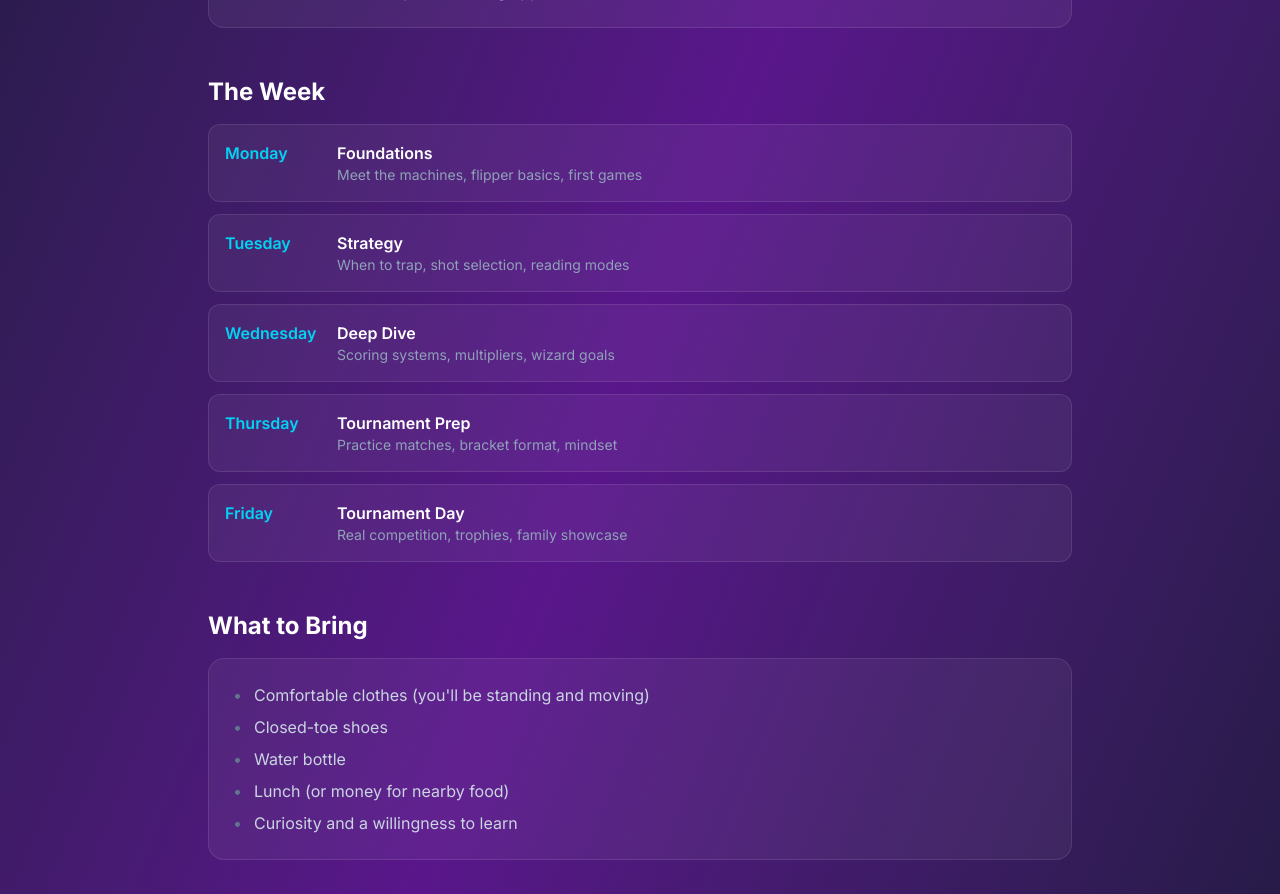
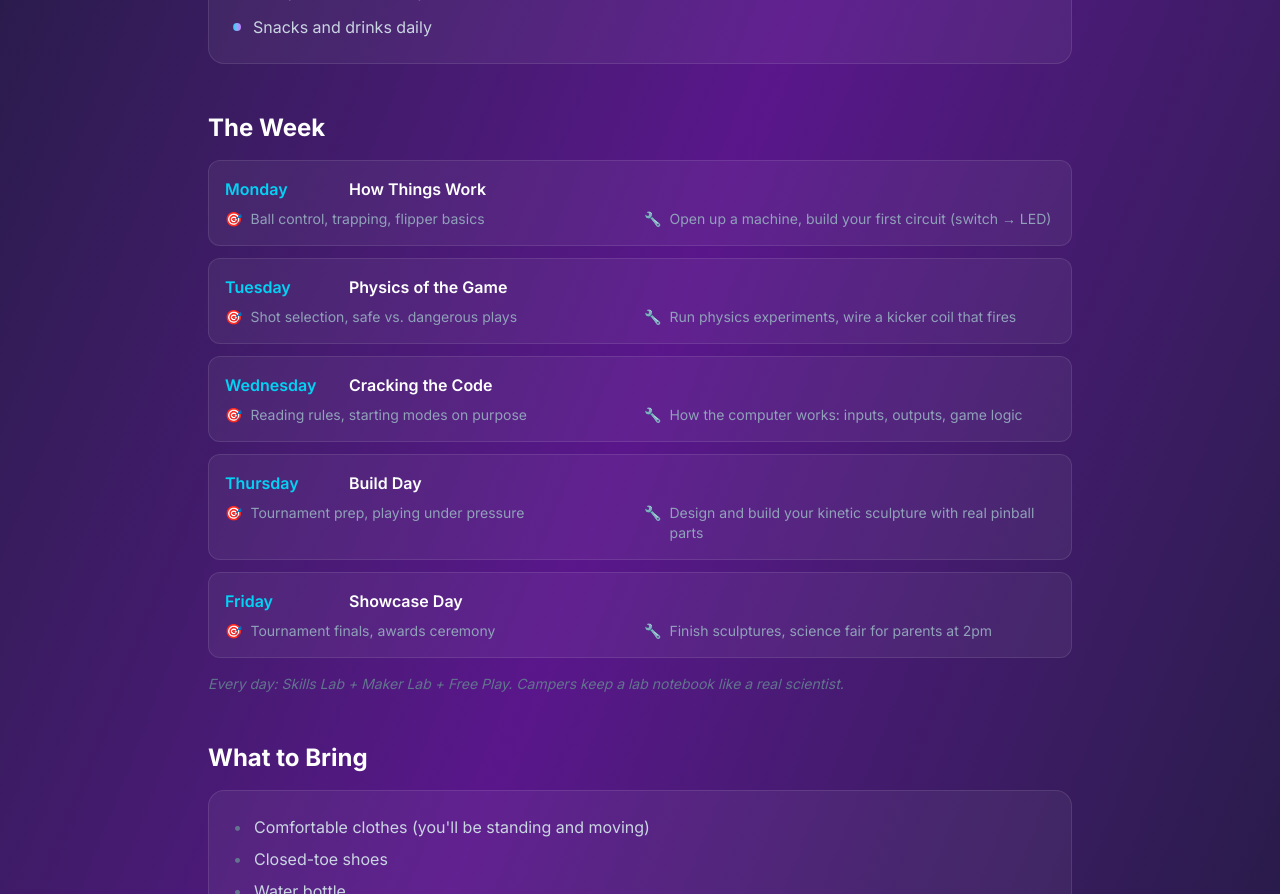
Before and after one commit to Multiball-Academy/website, a Next.js app: page /register in a window 1280 px wide. Shown: the part 1220-2114 px from the top of the page. Built offline with nearby package versions, Linux system fonts and the light colour scheme.

Commit message:
Update week schedule with actual curriculum - add maker lab details

```diff
--- a/src/app/register/page.tsx
+++ b/src/app/register/page.tsx
@@ -98,12 +98,13 @@ export default function RegisterPage() {
             <ul className="space-y-3 text-slate-300">
               {[
                 "Full week of instruction (Mon–Fri, 9am–3pm)",
-                "Professional pinball machines to practice on",
-                "Maker lab projects (circuits, mechanisms, art)",
-                "Friday tournament with trophies",
-                "Camp t-shirt",
-                "Snacks and drinks",
-                "Access to Coach Flip AI coaching app",
+                "Professional pinball machines to learn and compete on",
+                "Maker lab supplies: switches, LEDs, solenoids, wiring",
+                "Build a kinetic sculpture with real pinball parts (yours to keep!)",
+                "Lab notebook for experiments and designs",
+                "Friday tournament with trophies + science fair for parents",
+                "Camp t-shirt and completion certificate",
+                "Snacks and drinks daily",
               ].map((item) => (
                 <li key={item} className="flex items-start gap-3">
                   <span className="w-2 h-2 rounded-full bg-gradient-to-r from-cyan-400 to-purple-400 mt-2 flex-shrink-0"></span>
@@ -119,26 +120,61 @@ export default function RegisterPage() {
           <h2 className="text-2xl font-bold text-white mb-4">The Week</h2>
           <div className="space-y-3">
             {[
-              { day: "Monday", focus: "Foundations", desc: "Meet the machines, flipper basics, first games" },
-              { day: "Tuesday", focus: "Strategy", desc: "When to trap, shot selection, reading modes" },
-              { day: "Wednesday", focus: "Deep Dive", desc: "Scoring systems, multipliers, wizard goals" },
-              { day: "Thursday", focus: "Tournament Prep", desc: "Practice matches, bracket format, mindset" },
-              { day: "Friday", focus: "Tournament Day", desc: "Real competition, trophies, family showcase" },
+              {
+                day: "Monday",
+                focus: "How Things Work",
+                skills: "Ball control, trapping, flipper basics",
+                maker: "Open up a machine, build your first circuit (switch → LED)"
+              },
+              {
+                day: "Tuesday",
+                focus: "Physics of the Game",
+                skills: "Shot selection, safe vs. dangerous plays",
+                maker: "Run physics experiments, wire a kicker coil that fires"
+              },
+              {
+                day: "Wednesday",
+                focus: "Cracking the Code",
+                skills: "Reading rules, starting modes on purpose",
+                maker: "How the computer works: inputs, outputs, game logic"
+              },
+              {
+                day: "Thursday",
+                focus: "Build Day",
+                skills: "Tournament prep, playing under pressure",
+                maker: "Design and build your kinetic sculpture with real pinball parts"
+              },
+              {
+                day: "Friday",
+                focus: "Showcase Day",
+                skills: "Tournament finals, awards ceremony",
+                maker: "Finish sculptures, science fair for parents at 2pm"
+              },
             ].map((item) => (
               <div
                 key={item.day}
-                className="bg-white/5 border border-white/10 rounded-xl p-4 flex gap-4"
+                className="bg-white/5 border border-white/10 rounded-xl p-4"
               >
-                <div className="w-24 flex-shrink-0">
-                  <div className="text-cyan-400 font-semibold">{item.day}</div>
+                <div className="flex items-center gap-3 mb-2">
+                  <div className="text-cyan-400 font-semibold w-28">{item.day}</div>
+                  <div className="text-white font-semibold">{item.focus}</div>
                 </div>
-                <div>
-                  <div className="text-white font-semibold">{item.focus}</div>
-                  <div className="text-slate-400 text-sm">{item.desc}</div>
+                <div className="grid md:grid-cols-2 gap-2 text-sm">
+                  <div className="flex items-start gap-2">
+                    <span className="text-purple-400">🎯</span>
+                    <span className="text-slate-400">{item.skills}</span>
+                  </div>
+                  <div className="flex items-start gap-2">
+                    <span className="text-purple-400">🔧</span>
+                    <span className="text-slate-400">{item.maker}</span>
+                  </div>
                 </div>
               </div>
             ))}
           </div>
+          <p className="text-slate-500 text-sm mt-4 italic">
+            Every day: Skills Lab + Maker Lab + Free Play. Campers keep a lab notebook like a real scientist.
+          </p>
         </section>
 
         {/* What to Bring */}
```
